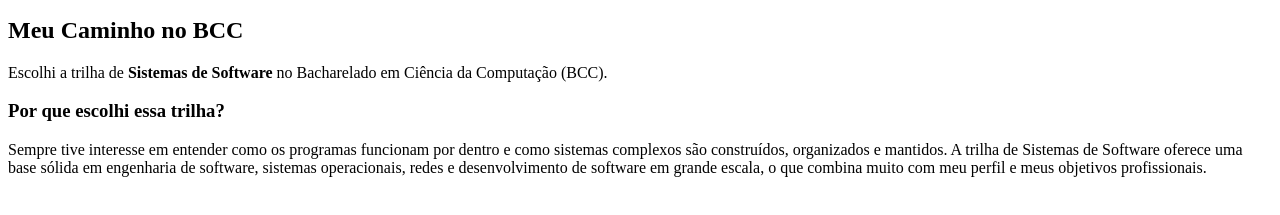
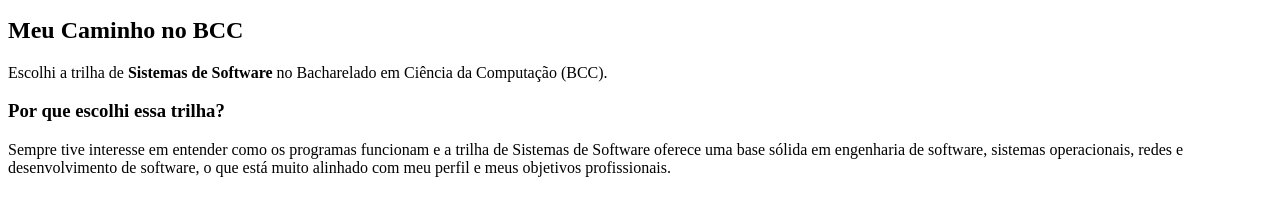
Before and after one commit to kevyn-andrade/kevyn-andrade.github.io, a plain HTML site: page index.html in a window 1280 px wide. Shown: the part 101-316 px from the top of the page. Drawn offline with Linux system fonts and the light colour scheme.

Commit message:
Update index.html

```diff
--- a/index.html
+++ b/index.html
@@ -13,9 +13,8 @@
 
     <h3>Por que escolhi essa trilha?</h3>
     <p>
-        Sempre tive interesse em entender como os programas funcionam por dentro e como sistemas complexos são construídos,
-        organizados e mantidos. A trilha de Sistemas de Software oferece uma base sólida em engenharia de software, sistemas operacionais,
-        redes e desenvolvimento de software em grande escala, o que combina muito com meu perfil e meus objetivos profissionais.
+        Sempre tive interesse em entender como os programas funcionam e a trilha de Sistemas de Software oferece uma base sólida em engenharia de software, sistemas operacionais,
+        redes e desenvolvimento de software, o que está muito alinhado com meu perfil e meus objetivos profissionais.
     </p>
 </body>
 </html>
```
